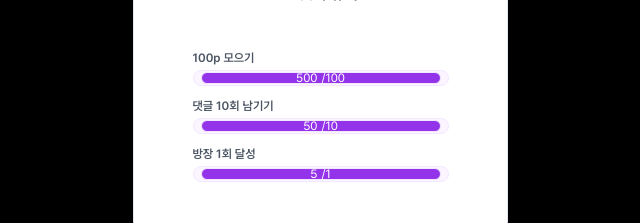
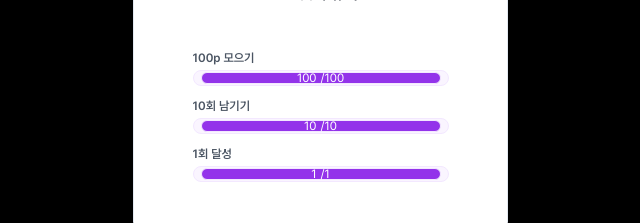
Before and after one commit to SuaJeong-winter/Swith_snProject, a Next.js app: page /mypage/my-ability in a window 1280 px wide. Both pictures are taken after a click on the button "밋티 뉴비". Shown: the part 577-800 px from the top of the page, without its empty margins (320-960 px from the left). Built offline with nearby package versions, Linux system fonts and the light colour scheme; no server answers; the database is empty.

Commit message:
feat: 마이페이지 기능 개발(내 능력 현황 더미 데이터 확인)

```diff
--- a/app/mypage/my-ability/page.tsx
+++ b/app/mypage/my-ability/page.tsx
@@ -7,6 +7,7 @@ import MeetieRunner from '~/assets/badge_meetie-runner.svg'
 import { Card } from '~/components/ui/card'
 import { Button } from '~/components/ui/button'
 import MeetieBadge from '~/components/my-ability/meetie-badge'
+import useMeetieBadgeController from '~/hooks/useMeetieBadgeController'
 
 import {
   Drawer,
@@ -19,6 +20,9 @@ import {
 } from '~/components/ui/drawer'
 
 export default function MyAbility() {
+  const { badge } = useMeetieBadgeController()
+  console.log(badge[0]?.badgename)
+
   return (
     <div className="flex min-h-dvh flex-col items-center bg-background">
       <div className="flex w-full flex-col">
@@ -57,11 +61,11 @@ export default function MyAbility() {
           />
 
           <MeetieBadge
-            level={'3'}
+            level={badge[0]?.level}
             badgename={'밋티 마스터'}
-            point={'500'}
-            commentcount={'50'}
-            hostcount={'5'}
+            point={badge[0]?.['point_hap']}
+            commentcount={badge[0]?.['comment_hap']}
+            hostcount={badge[0]?.['host_hap']}
           />
         </div>
       </div>
--- /dev/null
+++ b/src/apis/meetiebadge-rls.ts
@@ -0,0 +1,11 @@
+'use client'
+import { createClient } from '~/utils/supabase/client'
+
+export const getBadge = async () => {
+  const supabase = createClient()
+  const result = await supabase
+    .from('MeetieBadge')
+    .select('*')
+    .eq('user_id', '6803b4bf-455c-4675-8d43-84846d2c5944')
+  return result.data
+}
--- a/src/components/my-ability/meetie-badge.tsx
+++ b/src/components/my-ability/meetie-badge.tsx
@@ -90,38 +90,92 @@ export default function MeetieBadge({
               </div>
             </div>
             <div className="pb-1 text-xs font-semibold text-gray-600">
-              {point}p 모으기
+              {badgename === '밋티 뉴비'
+                ? 100
+                : badgename === '밋티 러너'
+                  ? 300
+                  : 500}
+              p 모으기
             </div>
             <div className="relative h-4 w-64">
               <div className="absolute left-1/2 top-1/2 h-4 w-64 -translate-x-1/2 -translate-y-1/2 transform rounded-full border border-purple-100 bg-purple-50"></div>
               <div className="absolute left-1/2 top-1/2 h-3 w-60 -translate-x-1/2 -translate-y-1/2 transform rounded-full border border-purple-100 bg-purple-600"></div>
               <div className="absolute left-1/2 top-1/2 z-10 flex -translate-x-1/2 -translate-y-1/2 transform items-center space-x-1">
-                <span className="text-xs text-white">500</span>
-                <span className="text-xs text-white">/{point}</span>
+                <span className="text-xs text-white">
+                  {Number(point) < 101
+                    ? 100
+                    : Number(point) < 301
+                      ? 300
+                      : Number(point)}
+                </span>
+                <span className="text-xs text-white">
+                  /
+                  {badgename === '밋티 뉴비'
+                    ? 100
+                    : badgename === '밋티 러너'
+                      ? 300
+                      : 500}
+                </span>
               </div>
             </div>
 
             <div className="pb-1 pt-3 text-xs font-semibold text-gray-600">
-              댓글 {commentcount}회 남기기
+              {badgename === '밋티 뉴비'
+                ? 10
+                : badgename === '밋티 러너'
+                  ? 30
+                  : 50}
+              회 남기기
             </div>
             <div className="relative h-4 w-64">
               <div className="absolute left-1/2 top-1/2 h-4 w-64 -translate-x-1/2 -translate-y-1/2 transform rounded-full border border-purple-100 bg-purple-50"></div>
               <div className="absolute left-1/2 top-1/2 h-3 w-60 -translate-x-1/2 -translate-y-1/2 transform rounded-full border border-purple-100 bg-purple-600"></div>
               <div className="absolute left-1/2 top-1/2 z-10 flex -translate-x-1/2 -translate-y-1/2 transform items-center space-x-1">
-                <span className="text-xs text-white">50</span>
-                <span className="text-xs text-white">/{commentcount}</span>
+                <span className="text-xs text-white">
+                  {Number(commentcount) < 11
+                    ? 10
+                    : Number(commentcount) < 31
+                      ? 30
+                      : Number(commentcount)}
+                </span>
+                <span className="text-xs text-white">
+                  /
+                  {badgename === '밋티 뉴비'
+                    ? 10
+                    : badgename === '밋티 러너'
+                      ? 30
+                      : 50}
+                </span>
               </div>
             </div>
 
             <div className="pb-1 pt-3 text-xs font-semibold text-gray-600">
-              방장 {hostcount}회 달성
+              {badgename === '밋티 뉴비'
+                ? 1
+                : badgename === '밋티 러너'
+                  ? 3
+                  : 5}
+              회 달성
             </div>
             <div className="relative h-4 w-64">
               <div className="absolute left-1/2 top-1/2 h-4 w-64 -translate-x-1/2 -translate-y-1/2 transform rounded-full border border-purple-100 bg-purple-50"></div>
               <div className="absolute left-1/2 top-1/2 h-3 w-60 -translate-x-1/2 -translate-y-1/2 transform rounded-full border border-purple-100 bg-purple-600"></div>
               <div className="absolute left-1/2 top-1/2 z-10 flex -translate-x-1/2 -translate-y-1/2 transform items-center space-x-1">
-                <span className="text-xs text-white">5</span>
-                <span className="text-xs text-white">/{hostcount}</span>
+                <span className="text-xs text-white">
+                  {Number(hostcount) < 2
+                    ? 1
+                    : Number(hostcount) < 4
+                      ? 3
+                      : Number(hostcount)}
+                </span>
+                <span className="text-xs text-white">
+                  /
+                  {badgename === '밋티 뉴비'
+                    ? 1
+                    : badgename === '밋티 러너'
+                      ? 3
+                      : 5}
+                </span>
               </div>
             </div>
           </div>
--- /dev/null
+++ b/src/hooks/useMeetieBadgeController.ts
@@ -0,0 +1,22 @@
+import { useEffect, useState } from 'react'
+import { getBadge } from '~/apis/meetiebadge-rls'
+import { Database } from '~/types/supabase'
+type MeetieBadgeDto = Database['public']['Tables']['MeetieBadge']['Row']
+
+const useMeetieBadgeController = () => {
+  const [badge, setBadge] = useState<any[]>([])
+  const onGetBadge = async () => {
+    try {
+      const resultMeetieBadge = await getBadge()
+      if (resultMeetieBadge) setBadge(resultMeetieBadge)
+      console.log(resultMeetieBadge)
+    } catch (error) {
+      console.error(error)
+    }
+  }
+  useEffect(() => {
+    onGetBadge()
+  }, [])
+  return { badge }
+}
+export default useMeetieBadgeController
```
